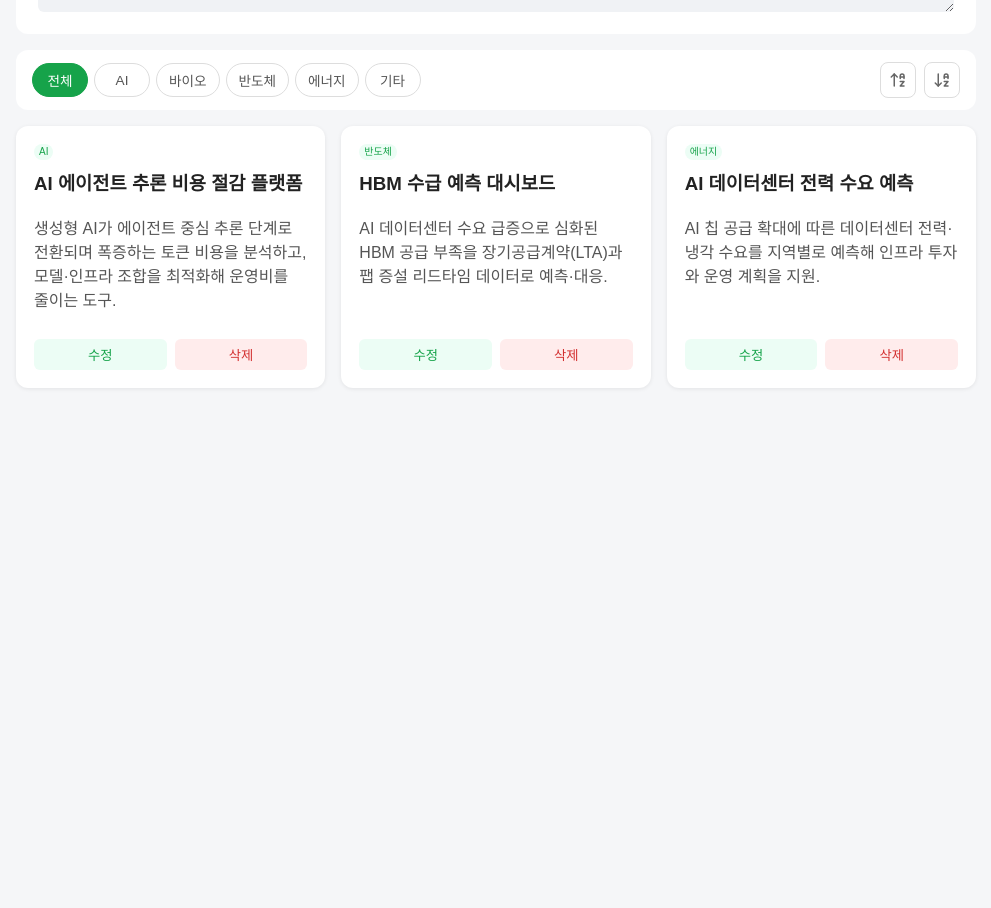
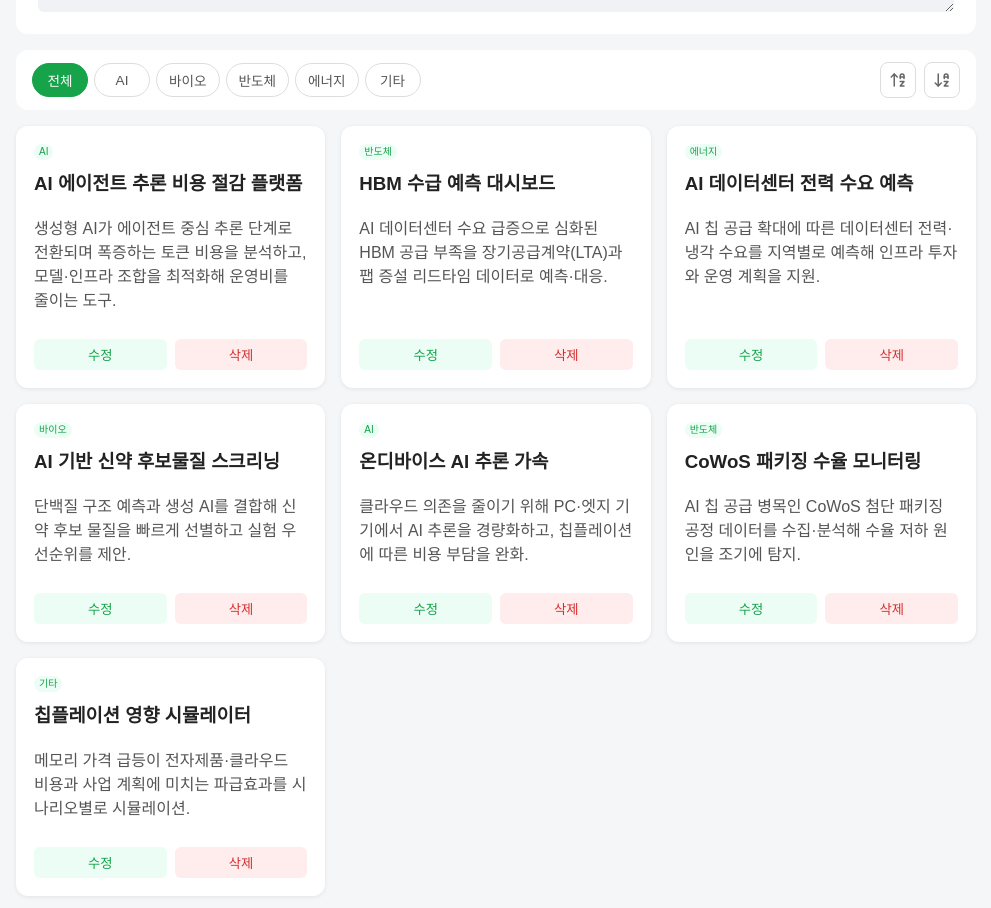
Before and after one commit to woodyjeon/idea-board-react, a React (Vite) app: page / in a window 1280 px wide. Shown: the part 420-1328 px from the top of the page, without its empty margins (144-1135 px from the left). Before the commit the page ends 832 px from the top, so only its background shows below. Built offline with nearby package versions, Linux system fonts and the light colour scheme.

Commit message:
feat: 카드 목록 페이지네이션 추가 및 초기 데이터 확장
페이지당 9개 카드를 표시하고, 전환 시 화살표 위치가 유지되도록 영역 높이를 고정합니다. 초기 아이디어를 7개로 늘렸습니다.

```diff
--- a/src/App.css
+++ b/src/App.css
@@ -7,6 +7,8 @@
   --board-width: 960px;
   --board-gap: 16px;
   --board-columns: 3;
+  --card-min-height: 168px;
+  --pagination-rows: 3;
 }
 
 /* 전체 기본 */
@@ -311,6 +313,51 @@ body {
   color: white;
 }
 
+/* 페이지네이션 */
+.pagination-anchor {
+  min-height: 44px;
+}
+.pagination {
+  display: flex;
+  align-items: center;
+  justify-content: center;
+  gap: 20px;
+  margin-top: 24px;
+}
+.pagination-status {
+  font-size: 0.875rem;
+  color: #666;
+}
+.pagination-btn {
+  display: flex;
+  align-items: center;
+  justify-content: center;
+  padding: 0;
+  border: none;
+  background: none;
+  color: #666;
+  cursor: pointer;
+}
+.pagination-btn:hover:not(:disabled) {
+  color: var(--color-primary);
+}
+.pagination-btn:disabled {
+  opacity: 0.3;
+  cursor: default;
+}
+
+/* 카드 보드 (페이지네이션 영역 고정) */
+.card-board--paged .card-grid:not(.card-grid-empty) {
+  min-height: calc(
+    var(--pagination-rows) * var(--card-min-height) +
+      (var(--pagination-rows) - 1) * var(--board-gap)
+  );
+  align-content: start;
+}
+.card-board--paged .card {
+  min-height: var(--card-min-height);
+}
+
 /* 카드 목록: 격자 배치 */
 .card-grid {
   display: grid;
@@ -488,6 +535,7 @@ body {
   :root {
     --board-columns: 2;
     --board-gap: 12px;
+    --pagination-rows: 5;
   }
 
   body {
@@ -521,6 +569,7 @@ body {
   :root {
     --board-columns: 1;
     --board-gap: 12px;
+    --pagination-rows: 9;
   }
 
   body {
--- a/src/App.jsx
+++ b/src/App.jsx
@@ -1,12 +1,14 @@
-import { useEffect, useMemo, useState } from "react";
+import { useEffect, useLayoutEffect, useMemo, useRef, useState } from "react";
 import "./App.css";
 import Header from "./components/Header";
 import IdeaForm from "./components/IdeaForm";
 import SortBar from "./components/SortBar";
 import CardGrid from "./components/CardGrid";
+import Pagination from "./components/Pagination";
 import ConfirmDialog from "./components/ConfirmDialog";
 import { INITIAL_IDEAS } from "./data/initialIdeas";
 import { INITIAL_CATEGORIES } from "./constants/categories";
+import { PAGE_SIZE } from "./constants/pagination";
 
 function App() {
   const [ideas, setIdeas] = useState(INITIAL_IDEAS);
@@ -16,6 +18,10 @@ function App() {
   const [sortOrder, setSortOrder] = useState(null);
   const [categoryFilter, setCategoryFilter] = useState("all");
   const [flashCardId, setFlashCardId] = useState(null);
+  const [currentPage, setCurrentPage] = useState(1);
+  const paginationRef = useRef(null);
+  const preservePaginationScrollRef = useRef(false);
+  const paginationScrollYRef = useRef(null);
 
   const deleteTarget = ideas.find((idea) => idea.id === deleteTargetId);
 
@@ -40,6 +46,50 @@ function App() {
     });
   }, [ideas, categoryFilter, sortOrder]);
 
+  const totalPages = Math.max(1, Math.ceil(displayedIdeas.length / PAGE_SIZE));
+
+  const paginatedIdeas = useMemo(() => {
+    const start = (currentPage - 1) * PAGE_SIZE;
+    return displayedIdeas.slice(start, start + PAGE_SIZE);
+  }, [displayedIdeas, currentPage]);
+
+  useEffect(() => {
+    setCurrentPage(1);
+  }, [categoryFilter, sortOrder]);
+
+  useEffect(() => {
+    if (currentPage > totalPages) {
+      setCurrentPage(totalPages);
+    }
+  }, [currentPage, totalPages]);
+
+  useEffect(() => {
+    if (!flashCardId) return;
+
+    const index = displayedIdeas.findIndex((idea) => idea.id === flashCardId);
+    if (index >= 0) {
+      setCurrentPage(Math.floor(index / PAGE_SIZE) + 1);
+    }
+  }, [flashCardId, displayedIdeas]);
+
+  useLayoutEffect(() => {
+    if (!preservePaginationScrollRef.current) return;
+
+    preservePaginationScrollRef.current = false;
+    const yBefore = paginationScrollYRef.current;
+    if (yBefore == null || !paginationRef.current) return;
+
+    const yAfter = paginationRef.current.getBoundingClientRect().top;
+    window.scrollBy({ top: yAfter - yBefore });
+  }, [currentPage]);
+
+  function handlePageChange(newPage) {
+    paginationScrollYRef.current =
+      paginationRef.current?.getBoundingClientRect().top ?? null;
+    preservePaginationScrollRef.current = true;
+    setCurrentPage(newPage);
+  }
+
   function handleAddCategory(name) {
     const trimmed = name.trim();
     if (!trimmed) return "분야 이름을 입력해주세요.";
@@ -52,6 +102,7 @@ function App() {
   function handleAddIdea(idea) {
     setIdeas((prev) => [idea, ...prev]);
     setFlashCardId(idea.id);
+    setCurrentPage(1);
   }
 
   function handleUpdateIdea(updatedIdea) {
@@ -100,13 +151,24 @@ function App() {
             categoryFilter={categoryFilter}
             onCategoryFilterChange={setCategoryFilter}
           />
+          <div
+            className={`card-board ${totalPages > 1 ? "card-board--paged" : ""}`}
+          >
             <CardGrid
-            ideas={displayedIdeas}
+              ideas={paginatedIdeas}
               editingId={editingIdea?.id ?? null}
               flashCardId={flashCardId}
               onEdit={setEditingIdea}
               onDelete={handleDeleteRequest}
             />
+            <div ref={paginationRef} className="pagination-anchor">
+              <Pagination
+                page={currentPage}
+                totalPages={totalPages}
+                onPageChange={handlePageChange}
+              />
+            </div>
+          </div>
         </div>
       </main>
       <ConfirmDialog
--- /dev/null
+++ b/src/components/Pagination.jsx
@@ -0,0 +1,33 @@
+import { ChevronLeft, ChevronRight } from "lucide-react";
+
+function Pagination({ page, totalPages, onPageChange }) {
+  if (totalPages <= 1) return null;
+
+  return (
+    <nav className="pagination" aria-label="아이디어 페이지">
+      <button
+        type="button"
+        className="pagination-btn"
+        onClick={() => onPageChange(page - 1)}
+        disabled={page === 1}
+        aria-label="이전 페이지"
+      >
+        <ChevronLeft size={20} strokeWidth={2} />
+      </button>
+      <span className="pagination-status" aria-live="polite">
+        {page} / {totalPages}
+      </span>
+      <button
+        type="button"
+        className="pagination-btn"
+        onClick={() => onPageChange(page + 1)}
+        disabled={page === totalPages}
+        aria-label="다음 페이지"
+      >
+        <ChevronRight size={20} strokeWidth={2} />
+      </button>
+    </nav>
+  );
+}
+
+export default Pagination;
--- /dev/null
+++ b/src/constants/pagination.js
@@ -0,0 +1 @@
+export const PAGE_SIZE = 9;
--- a/src/data/initialIdeas.js
+++ b/src/data/initialIdeas.js
@@ -20,4 +20,32 @@ export const INITIAL_IDEAS = [
     description:
       "AI 칩 공급 확대에 따른 데이터센터 전력·냉각 수요를 지역별로 예측해 인프라 투자와 운영 계획을 지원.",
   },
+  {
+    id: 4,
+    category: "바이오",
+    title: "AI 기반 신약 후보물질 스크리닝",
+    description:
+      "단백질 구조 예측과 생성 AI를 결합해 신약 후보 물질을 빠르게 선별하고 실험 우선순위를 제안.",
+  },
+  {
+    id: 5,
+    category: "AI",
+    title: "온디바이스 AI 추론 가속",
+    description:
+      "클라우드 의존을 줄이기 위해 PC·엣지 기기에서 AI 추론을 경량화하고, 칩플레이션에 따른 비용 부담을 완화.",
+  },
+  {
+    id: 6,
+    category: "반도체",
+    title: "CoWoS 패키징 수율 모니터링",
+    description:
+      "AI 칩 공급 병목인 CoWoS 첨단 패키징 공정 데이터를 수집·분석해 수율 저하 원인을 조기에 탐지.",
+  },
+  {
+    id: 7,
+    category: "기타",
+    title: "칩플레이션 영향 시뮬레이터",
+    description:
+      "메모리 가격 급등이 전자제품·클라우드 비용과 사업 계획에 미치는 파급효과를 시나리오별로 시뮬레이션.",
+  },
 ];
```
Lines whose indentation alone changed are shown as unchanged.
